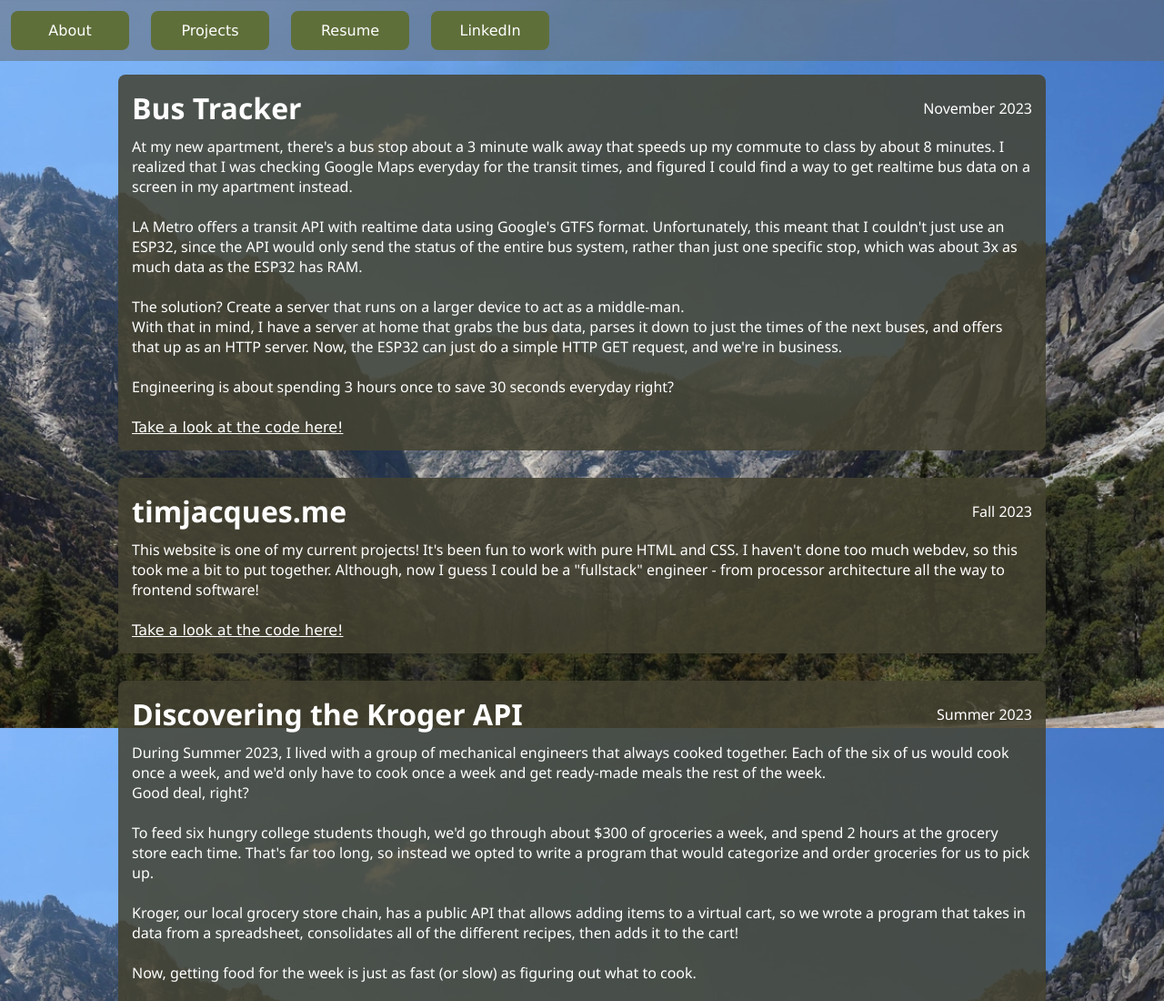
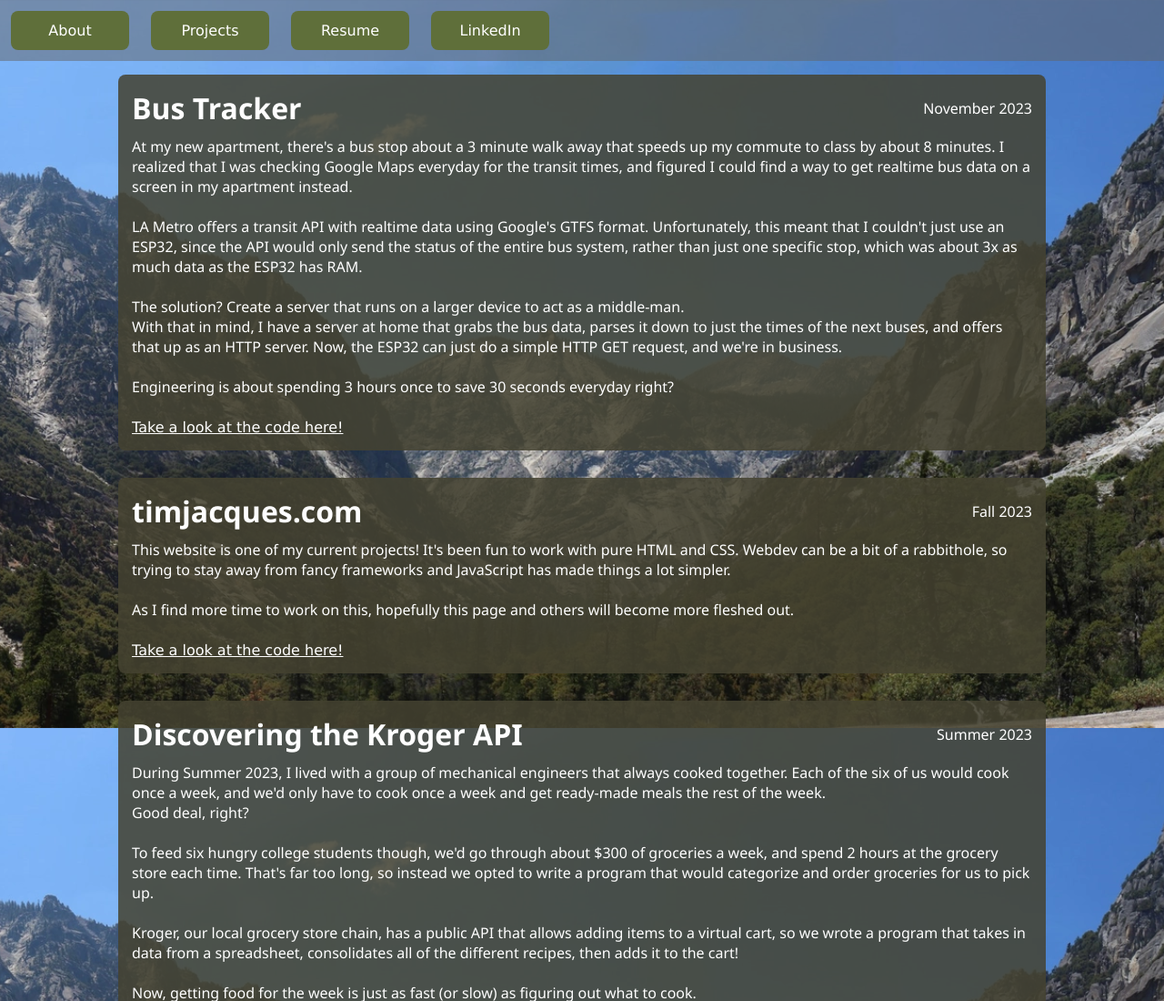
Before and after one commit to TJ178/timjacques.me, a plain HTML site: page pages/projects.html in a window 1280 px wide. Shown: the top 1100 px of the page at 91% size. Drawn offline with Linux system fonts and the light colour scheme.

Commit message:
projects.html: edit text content

```diff
--- a/pages/projects.html
+++ b/pages/projects.html
@@ -43,13 +43,15 @@
 
       <div class="container project">
          <div class="container-header">
-            <h1>timjacques.me</h1>
+            <h1>timjacques.com</h1>
             <p>Fall 2023</p>
          </div>
          <p>
             This website is one of my current projects! It's been fun to work with pure HTML and CSS.
-            I haven't done too much webdev, so this took me a bit to put together. Although, now I guess I could be a "fullstack"
-            engineer - from processor architecture all the way to frontend software!
+            Webdev can be a bit of a rabbithole, so trying to stay away from fancy frameworks and JavaScript has made things a lot simpler.
+            <br><br>
+            As I find more time to work on this, hopefully this page and others will become more fleshed out.
+
             <br><br><a href="https://github.com/TJ178/timjacques.me">Take a look at the code here!</a>
          </p>
       </div>
```
